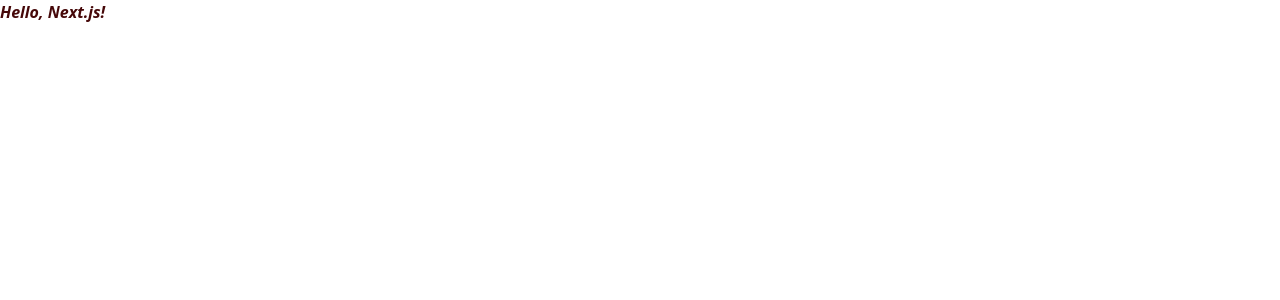
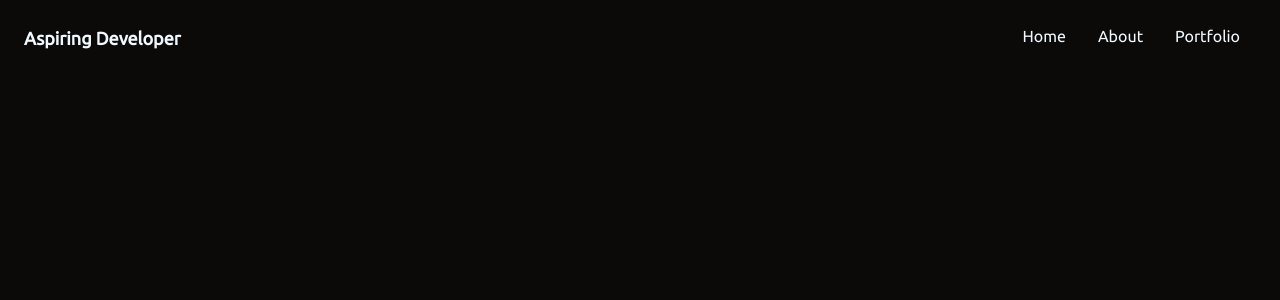
Before and after one commit to leiDanielAguila/Portfolio, a Next.js app: page / in a window 1280 px wide. Shown: the top 300 px of the page. Built offline with nearby package versions, Linux system fonts and the light colour scheme.

Commit message:
First commit of my portfolio project

```diff
--- a/app/layout.tsx
+++ b/app/layout.tsx
@@ -1,17 +1,23 @@
-import './globals.css'
+import "./globals.css";
+import { Ubuntu } from "next/font/google";
 export const metadata = {
-  title: 'Next.js',
-  description: 'Generated by Next.js',
-}
+  title: "Next.js",
+  description: "Generated by Next.js",
+};
+
+const ubuntu = Ubuntu({
+  subsets: ["latin"],
+  weight: "400", // Add a valid weight value
+});
 
 export default function RootLayout({
   children,
 }: {
-  children: React.ReactNode
+  children: React.ReactNode;
 }) {
   return (
-    <html lang="en">
-      <body>{children}</body>
+    <html lang="en" className={ubuntu.className}>
+      <body className="bg-stone-950">{children}</body>
     </html>
-  )
+  );
 }
--- a/app/page.tsx
+++ b/app/page.tsx
@@ -1,8 +1,17 @@
-import './globals.css'
+import * as React from "react";
+import Button from "@mui/material/Button";
+import "./globals.css";
 export default function Page() {
-    return(
-        <div>
-            <h1 className="font-bold text-red-950 italic">Hello, Next.js!</h1>
-        </div>
-    )
-  }
+  return (
+    <div className="object-top flex flex-row h-16 p-6">
+      <div className="flex flex-row w-full">
+        <h1 className="text-sky-50 text-lg font-bold">Aspiring Developer</h1>
+      </div>
+      <div className="justify-end flex flex-row w-full">
+        <h1 className="text-sky-50 text-m px-4">Home</h1>
+        <h1 className="text-sky-50 text-m px-4">About</h1>
+        <h1 className="text-sky-50 text-m px-4">Portfolio</h1>
+      </div>
+    </div>
+  );
+}
```
Also changed, not shown: package.json (+9 -6 lines), 1 other file (tests, documents, lock files or other folders).
